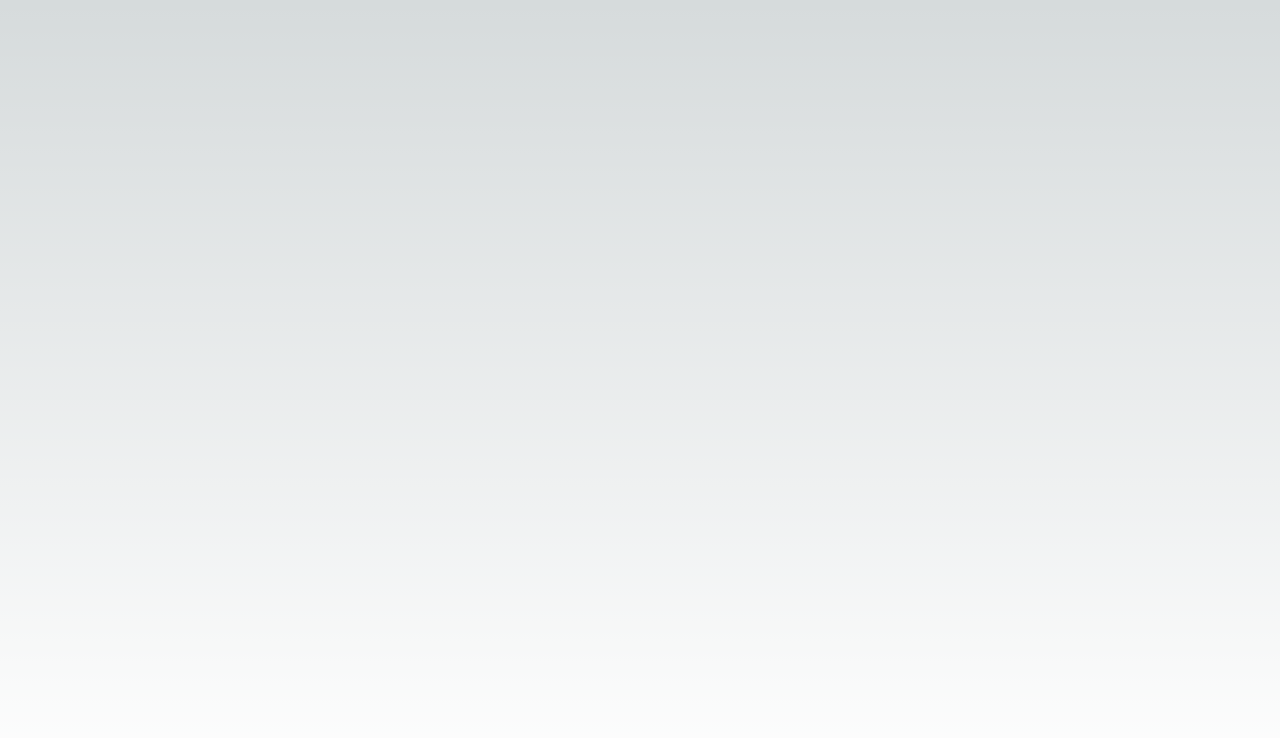
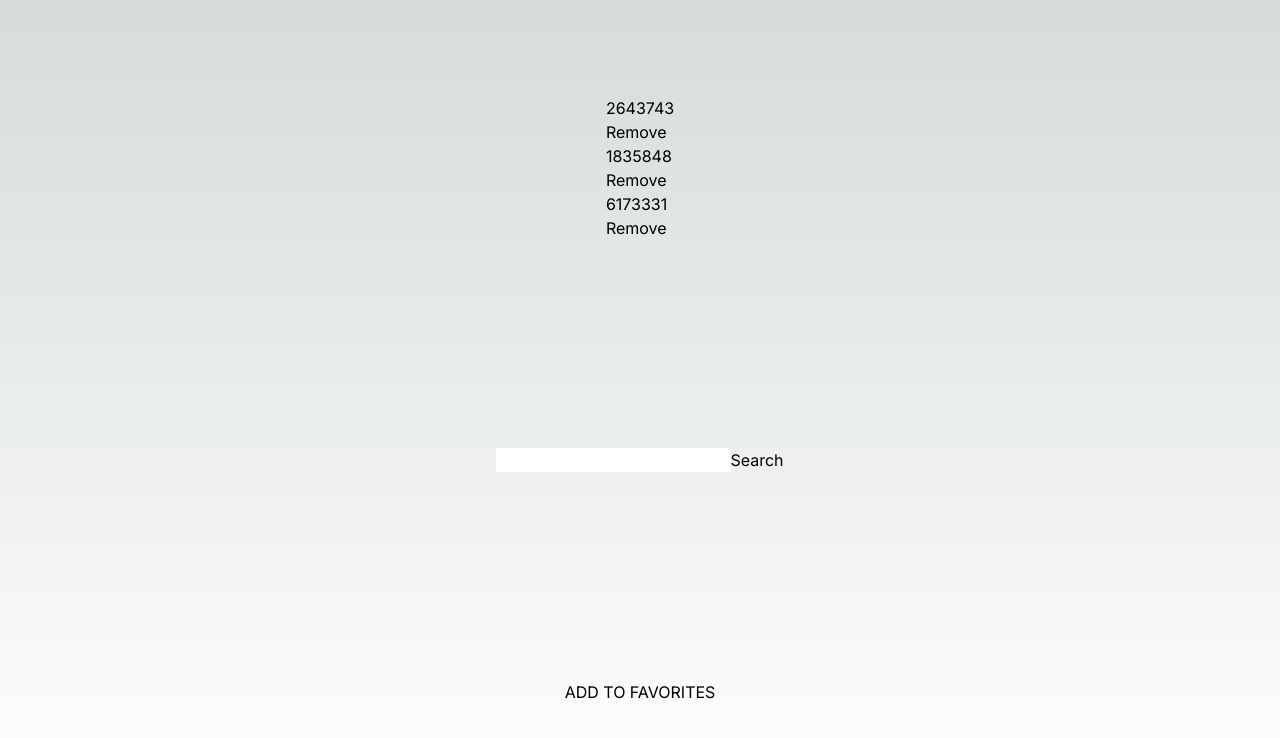
Before and after one commit to chrishson/weather-app, a Next.js app: page / in a window 1280 px wide. Shown: the top 738 px of the page. Built offline with nearby package versions, Linux system fonts and the light colour scheme.

Commit message:
implemented basic zustand usage

```diff
--- a/src/app/page.tsx
+++ b/src/app/page.tsx
@@ -1,5 +1,20 @@
+import FocusedWeather from "@/components/FocusedWeather";
+import SearchBox from "@/components/SearchBox";
+import dynamic from "next/dynamic";
+
+// TODO: For Today, do Search, Allow add and remove to favorite city ids
+
+// Disabling SSR on Favorite Cities as it uses Local Storage to persist data. This prevents hydration error.
+const FavoriteCities = dynamic(() => import("@/components/FavoriteCities"), {
+  ssr: false,
+});
+
 export default function Home() {
   return (
-    <main className="flex min-h-screen flex-col items-center justify-between p-24"></main>
+    <main className="flex min-h-screen flex-col items-center justify-between p-24">
+      <FavoriteCities />
+      <SearchBox />
+      <FocusedWeather />
+    </main>
   );
 }
--- /dev/null
+++ b/src/components/FavoriteCities.tsx
@@ -0,0 +1,20 @@
+"use client";
+
+import { useFavoriteCitiesStore } from "@/stores/favoriteCitiesStore";
+
+export default function FavoriteCities() {
+  const { favoriteCitiesIds, removeFavoriteCityId } = useFavoriteCitiesStore();
+
+  return (
+    <div>
+      {favoriteCitiesIds.map((cityId) => {
+        return (
+          <div key={cityId}>
+            <p>{cityId}</p>
+            <button onClick={() => removeFavoriteCityId(cityId)}>Remove</button>
+          </div>
+        );
+      })}
+    </div>
+  );
+}
--- /dev/null
+++ b/src/components/FocusedWeather.tsx
@@ -0,0 +1,19 @@
+"use client";
+
+import { useFavoriteCitiesStore } from "@/stores/favoriteCitiesStore";
+import { useFocusedWeatherState } from "@/stores/focusedWeatherStore";
+
+export default function FocusedWeather() {
+  const { weatherData } = useFocusedWeatherState();
+  const { addFavoriteCityId } = useFavoriteCitiesStore();
+
+  const handleClick = () => {
+    addFavoriteCityId(weatherData?.id)
+  };
+  return (
+    <div>
+      {weatherData?.name}
+      <button onClick={handleClick}>ADD TO FAVORITES</button>
+    </div>
+  );
+}
--- /dev/null
+++ b/src/components/SearchBox.tsx
@@ -0,0 +1,36 @@
+"use client";
+
+import { useFocusedWeatherState } from "@/stores/focusedWeatherStore";
+import { useState } from "react";
+
+export default function SearchBox() {
+  // TODO: Add Auto Complete Search Box so that user can search for city in right country
+
+  const { setWeatherData } = useFocusedWeatherState();
+  const [value, setValue] = useState("");
+
+  const fetchData = async (city: string) => {
+    const response = await fetch(
+      `/api/weather/search?city=${city}&country_code=CA`
+    );
+
+    const data = await response.json();
+
+    setWeatherData(data);
+  };
+
+  const handleChange = (e: React.ChangeEvent<HTMLInputElement>) => {
+    setValue(e.target.value);
+  };
+
+  const handleClick = () => {
+    fetchData(value);
+  };
+
+  return (
+    <div>
+      <input type="text" onChange={handleChange} />
+      <button onClick={handleClick}>Search</button>
+    </div>
+  );
+}
--- /dev/null
+++ b/src/stores/favoriteCitiesStore.ts
@@ -0,0 +1,45 @@
+import { create } from "zustand";
+import { persist } from "zustand/middleware";
+
+// TODO: Put Limit on Favorite Cities
+// TODO: Prevent Duplicates. Prevent Click if Already Favorite.
+
+enum CityIds {
+  LONDON = 2643743,
+  SEOUL = 1835848,
+  VANCOUVER = 6173331,
+}
+
+type FavoriteCitiesState = {
+  favoriteCitiesIds: number[];
+  addFavoriteCityId: (cityId: number) => void;
+  removeFavoriteCityId: (cityId: number) => void;
+};
+
+// Initial Cities in Favorites List if user hasn't added/removed any.
+const initialState = {
+  favoriteCitiesIds: [CityIds.LONDON, CityIds.SEOUL, CityIds.VANCOUVER],
+};
+
+// Persisting Favorite Cities Ids in Local Storage
+export const useFavoriteCitiesStore = create<FavoriteCitiesState>()(
+  persist(
+    (set) => ({
+      ...initialState,
+      addFavoriteCityId: (cityId) =>
+        set((state) => ({
+          favoriteCitiesIds: [...state.favoriteCitiesIds, cityId],
+        })),
+      removeFavoriteCityId: (cityId) =>
+        set((state) => ({
+          favoriteCitiesIds: state.favoriteCitiesIds.filter(
+            (id) => id !== cityId
+          ),
+        })),
+    }),
+    {
+      name: "favorite-city-ids",
+      getStorage: () => localStorage,
+    }
+  )
+);
--- /dev/null
+++ b/src/stores/focusedWeatherStore.ts
@@ -0,0 +1,17 @@
+import { create } from "zustand";
+
+type FocusedWeatherState = {
+  // TODO: Add Typing for Open Weather API Response
+  weatherData: any;
+  setWeatherData: (data: any) => void;
+};
+
+export const useFocusedWeatherState = create<FocusedWeatherState>()((set) => ({
+  weatherData: null,
+
+  setWeatherData: (data) =>
+    set((state) => ({
+      ...state,
+      weatherData: data,
+    })),
+}));
```
Also changed, not shown: package.json (+5 -4 lines), 1 other file (tests, documents, lock files or other folders).
